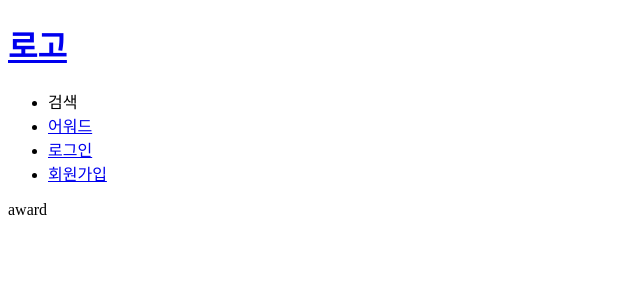
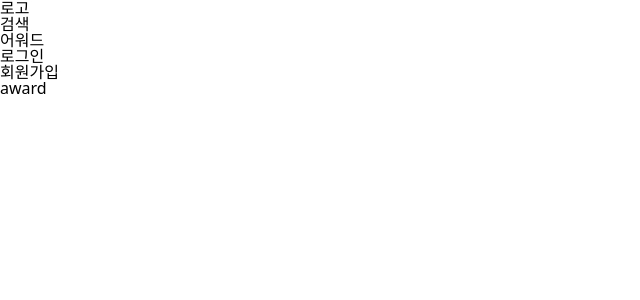
Before and after one commit to 301-Company/howaboutheeee, a Next.js app: page /award in a window 1280 px wide. Shown: the top 300 px of the page, without its empty margins (0-640 px from the left). Built offline with nearby package versions, Linux system fonts and the light colour scheme.

Commit message:
reset.css 적용 button, input 값 초기화

```diff
--- a/src/app/layout.tsx
+++ b/src/app/layout.tsx
@@ -1,5 +1,6 @@
 import type { Metadata } from "next";
 import Nav from "./components/nav";
+import "./styles/reset.css";
 
 export const metadata: Metadata = {
   title: "여긴 어때",
--- a/src/app/styles/reset.css
+++ b/src/app/styles/reset.css
@@ -122,18 +122,18 @@ table {
   border-collapse: collapse;
   border-spacing: 0;
 }
+button,
+input {
+  background: transparent;
+  border: 0;
+  outline: 0;
+}
+
 body {
-  background-color: #000;
   font-family: system-ui, -apple-system, BlinkMacSystemFont, "Segoe UI", Roboto,
     Oxygen, Ubuntu, Cantarell, "Open Sans", "Helvetica Neue", sans-serif;
-  color: #fff;
-  font-size: 18px;
-  padding-top: 150px;
 }
 a {
   color: inherit;
   text-decoration: none;
-  &:hover {
-    text-decoration: underline;
-  }
 }
```
